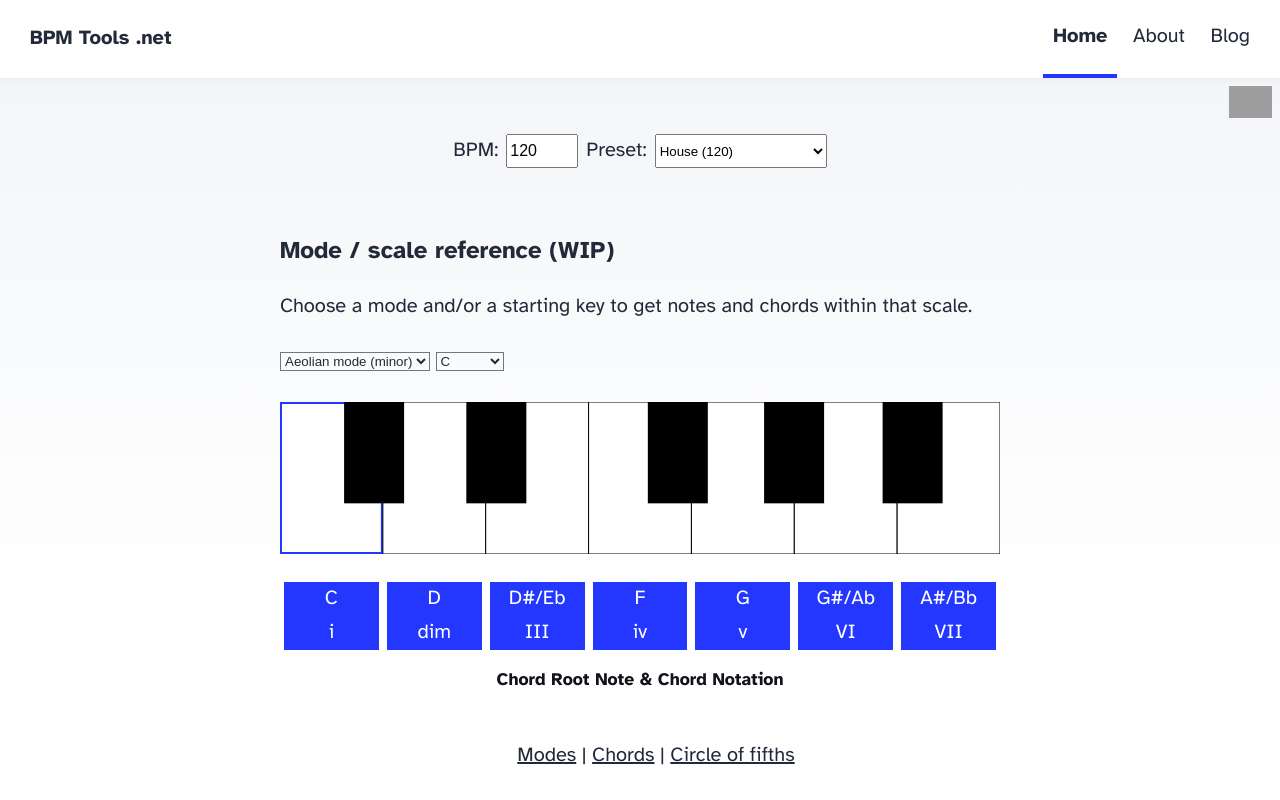
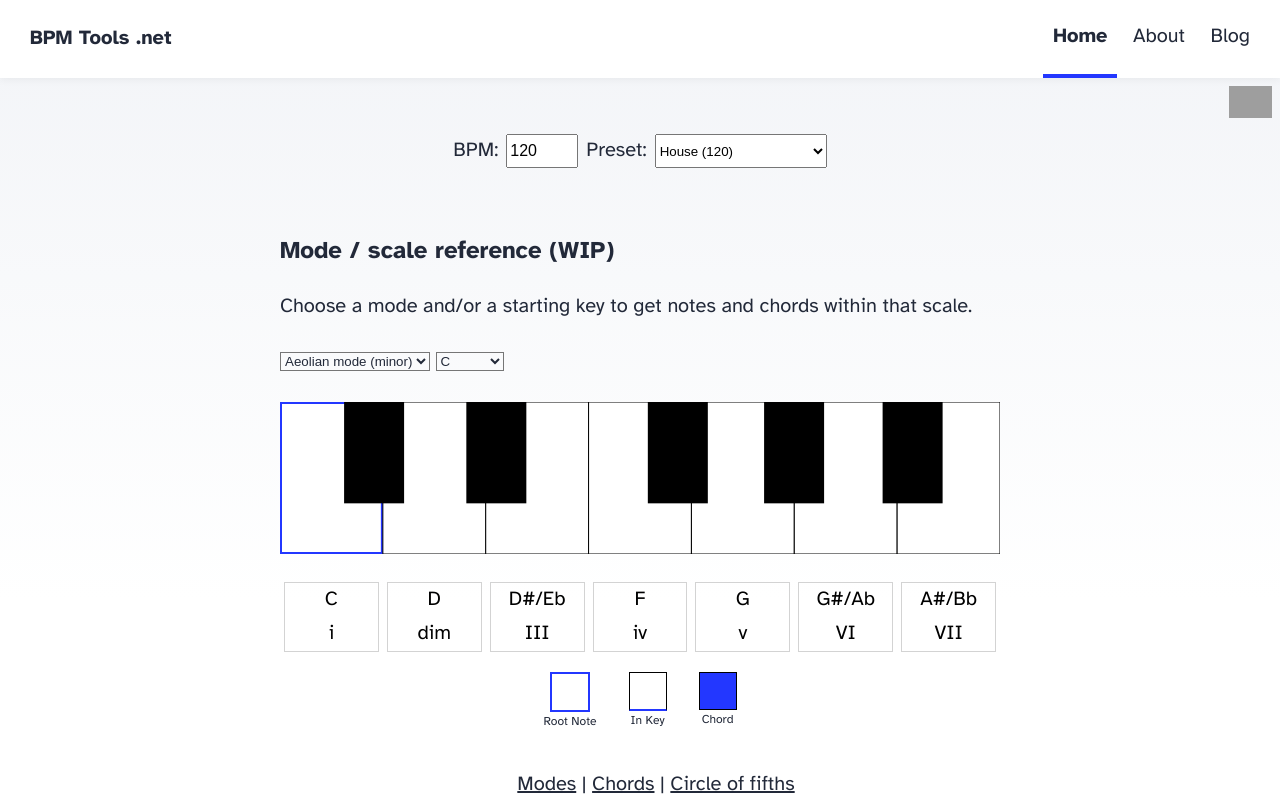
Before and after one commit to interstellarYachtClub/bpmtools2, an Astro site: page / in a window 1280 px wide. Both pictures are taken after a click on the heading "Mode / scale reference (WIP)". Shown: the top 800 px of the page. Built offline with nearby package versions, Linux system fonts and the light colour scheme; Astro itself is replaced by a stand-in of ours; grey boxes are pictures that could not be loaded.

Commit message:
chord reference legend

```diff
--- a/src/components/svelte/ModeReference.svelte
+++ b/src/components/svelte/ModeReference.svelte
@@ -363,4 +363,20 @@ function getChordType(notationchars) {
         {/each}
     </ul>
 </div>
+<!--
 <h3 class="mode-reference-table-label">Chord Root Note & Chord Notation</h3>
+-->
+<div class="pianoroll-legend">
+    <div>
+        <span class="piano-legend-root-note"></span>
+        Root Note
+    </div>
+    <div>
+        <span class="piano-legend-in-key"></span>
+        In Key
+    </div>
+    <div>
+        <span class="piano-legend-chord"></span>
+        Chord
+    </div>
+</div>
--- a/src/styles/modereference.css
+++ b/src/styles/modereference.css
@@ -16,15 +16,15 @@
     display: flex;
     flex-direction: row;
     padding: 0;
-    margin: 0;
+    margin: 0 0 1rem;
 }
 
 .mode-reference-table li {
 	text-align: center;
     width: 14.2857142857%;
     margin: .25rem;
-    background-color: rgba(35,55,255,1);
-    color: white;
+    color: black;
+    border: 1px solid lightgray;
 }
 /*
 .mode-reference-table li:nth-child(even) {
--- a/src/styles/pianoroll.css
+++ b/src/styles/pianoroll.css
@@ -31,3 +31,40 @@
 .piano-roll-svg svg rect.piano-roll-highlight {
 	fill: rgba(35,55,255,1);
 }
+
+.pianoroll-legend {
+	display: flex;
+	flex-direction: row;
+	width: 100%;
+	height: 4rem;
+	margin: 0 0 1rem;
+	font-size: .75rem;
+	text-align: center;
+	justify-content: center;
+}
+
+.pianoroll-legend div {
+	padding: 0 1rem;
+	display: flex;
+	flex-direction: column;
+	align-items: center;
+}
+
+.pianoroll-legend div span {
+	width: .25rem !important;
+	height: .25rem !important;
+	border: 1px solid black;
+	display: inline-block;
+}
+
+.pianoroll-legend .piano-legend-root-note {
+	border: 2px solid rgba(35,55,255,1);
+}
+
+.pianoroll-legend .piano-legend-in-key {
+	border-bottom: 2px solid rgba(35,55,255,1);
+}
+
+.pianoroll-legend .piano-legend-chord {
+	background-color: rgba(35,55,255,1);
+}
```
